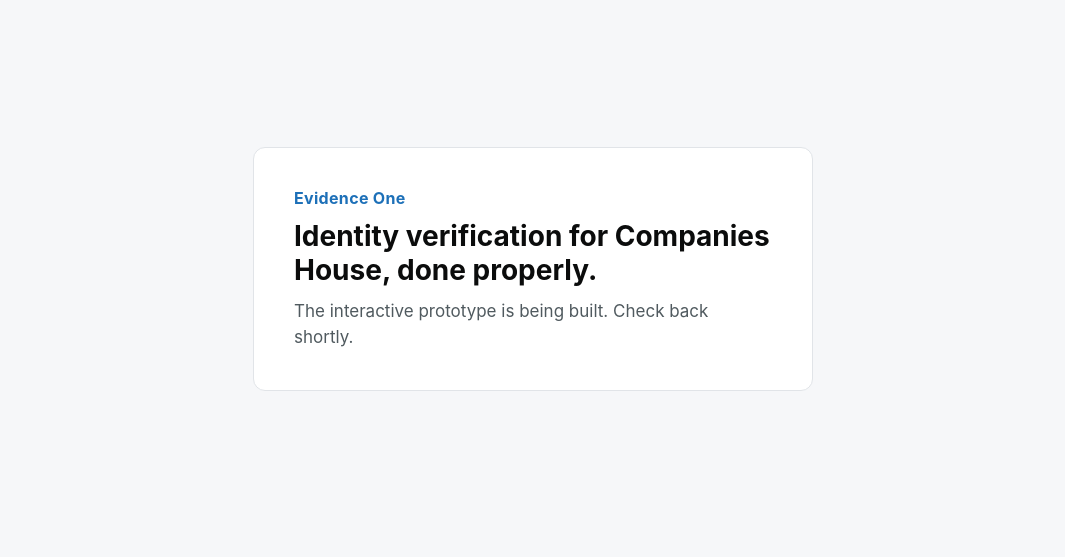
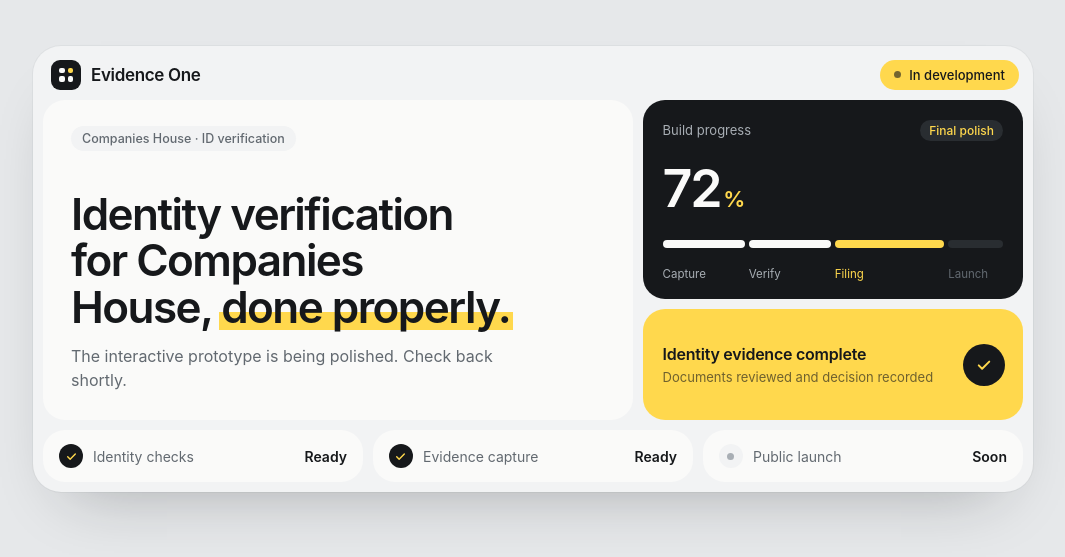
Before and after one commit to evidenceonecouk/EvidenceOne, a React (Vite) app: page / in a window 1280 px wide. Shown: the part 131-688 px from the top of the page, without its empty margins (107-1172 px from the left). Built offline with nearby package versions, Linux system fonts and the light colour scheme.

Commit message:
New Coming Soon Page

```diff
--- a/package.json
+++ b/package.json
@@ -10,6 +10,7 @@
     "preview": "vite preview"
   },
   "dependencies": {
+    "@vercel/analytics": "^2.0.1",
     "react": "^19.2.8",
     "react-dom": "^19.2.8"
   },
--- a/src/App.tsx
+++ b/src/App.tsx
@@ -1,11 +1,101 @@
+import { Analytics } from '@vercel/analytics/react'
+
+const stages = [
+  { label: 'Capture', state: 'done', grow: 3 },
+  { label: 'Verify', state: 'done', grow: 3 },
+  { label: 'Filing', state: 'active', grow: 4 },
+  { label: 'Launch', state: 'next', grow: 2 },
+] as const
+
+const stats = [
+  { k: 'Identity checks', v: 'Ready', done: true },
+  { k: 'Evidence capture', v: 'Ready', done: true },
+  { k: 'Public launch', v: 'Soon', done: false },
+]
+
+const Check = ({ size = 14 }: { size?: number }) => (
+  <svg viewBox="0 0 24 24" width={size} height={size} fill="none" stroke="currentColor" strokeWidth="2.6" strokeLinecap="round" strokeLinejoin="round" aria-hidden="true">
+    <path d="m5 12.5 4.5 4.5L19 7.5" />
+  </svg>
+)
+
 export default function App() {
   return (
-    <main className="shell">
-      <div className="card">
-        <p className="eyebrow">Evidence One</p>
-        <h1>Identity verification for Companies House, done properly.</h1>
-        <p className="lead">The interactive prototype is being built. Check back shortly.</p>
-      </div>
-    </main>
+    <>
+      <main className="shell">
+        <div className="frame">
+          <header className="top">
+            <div className="brand">
+              <span className="mark" aria-hidden="true">
+                <i /><i /><i /><i />
+              </span>
+              <span className="brand-name">Evidence One</span>
+            </div>
+            <span className="status">
+              <span className="dot" />
+              In development
+            </span>
+          </header>
+
+          <div className="bento">
+            <section className="card hero" aria-labelledby="title">
+              <p className="eyebrow">Companies House · ID verification</p>
+              <div>
+                <h1 id="title">
+                  Identity verification for Companies House, <mark>done properly.</mark>
+                </h1>
+                <p className="lead">The interactive prototype is being polished. Check back shortly.</p>
+              </div>
+            </section>
+
+            <section className="card progress" aria-label="Build progress">
+              <div className="pg-head">
+                <span>Build progress</span>
+                <span className="pg-tag">Final polish</span>
+              </div>
+              <p className="pg-value">72<small>%</small></p>
+              <div
+                className="segs"
+                role="progressbar"
+                aria-label="Build progress"
+                aria-valuemin={0}
+                aria-valuemax={100}
+                aria-valuenow={72}
+              >
+                {stages.map((s) => (
+                  <span key={s.label} className={`seg ${s.state}`} style={{ flexGrow: s.grow }} />
+                ))}
+              </div>
+              <div className="segs seg-labels" aria-hidden="true">
+                {stages.map((s) => (
+                  <span key={s.label} className={s.state} style={{ flexGrow: s.grow }}>{s.label}</span>
+                ))}
+              </div>
+            </section>
+
+            <section className="card note" aria-label="Evidence status">
+              <div>
+                <h2>Identity evidence complete</h2>
+                <p>Documents reviewed and decision recorded</p>
+              </div>
+              <span className="note-check"><Check size={18} /></span>
+            </section>
+
+            <section className="stats" aria-label="Status">
+              {stats.map((s) => (
+                <div key={s.k} className="card stat">
+                  <span className={`stat-icon ${s.done ? 'done' : ''}`}>
+                    {s.done ? <Check size={13} /> : <span className="stat-dot" />}
+                  </span>
+                  <span className="stat-k">{s.k}</span>
+                  <span className="stat-v">{s.v}</span>
+                </div>
+              ))}
+            </section>
+          </div>
+        </div>
+      </main>
+      <Analytics />
+    </>
   )
 }
--- a/src/index.css
+++ b/src/index.css
@@ -1,18 +1,136 @@
 :root {
-  --bg: #f6f7f9;
-  --surface: #ffffff;
-  --text: #0b0c0c;
-  --muted: #505a5f;
-  --accent: #1d70b8;
-  --border: #e1e4e8;
+  --charcoal: #16181b;
+  --graphite: #292d31;
+  --slate: #626970;
+  --silver: #a8aeb4;
+  --border: #d8dce0;
+  --mist: #f2f3f4;
+  --white: #fafaf9;
+  --hl: #ffd84d;
+  --hl-wash: #fff5b8;
+  --ease: cubic-bezier(.2, .8, .2, 1);
   font-family: Inter, system-ui, -apple-system, "Segoe UI", sans-serif;
-  color: var(--text);
-  background: var(--bg);
+  color: var(--charcoal);
+  background: #e6e8ea;
+  -webkit-font-smoothing: antialiased;
 }
 * { box-sizing: border-box; }
-body { margin: 0; min-height: 100vh; }
-.shell { min-height: 100vh; display: grid; place-items: center; padding: 16px; }
-.card { max-width: 560px; background: var(--surface); border: 1px solid var(--border); border-radius: 12px; padding: 40px; }
-.eyebrow { margin: 0 0 12px; font-weight: 700; color: var(--accent); letter-spacing: .02em; }
-h1 { margin: 0 0 12px; font-size: 28px; line-height: 1.2; }
-.lead { margin: 0; color: var(--muted); font-size: 17px; line-height: 1.5; }
+body { margin: 0; background: #e6e8ea; }
+h1, h2, p { margin: 0; }
+
+.shell { min-height: 100vh; min-height: 100dvh; display: grid; place-items: center; padding: 16px; }
+
+.frame {
+  width: 100%; max-width: 1000px; padding: 10px; display: grid; gap: 10px;
+  background: var(--mist); border-radius: 28px;
+  box-shadow: 0 32px 64px -36px rgba(22, 24, 27, .32), 0 0 0 1px rgba(22, 24, 27, .04);
+}
+
+/* Header */
+.top { display: flex; align-items: center; justify-content: space-between; gap: 12px; padding: 4px 4px 0 8px; }
+.brand { display: flex; align-items: center; gap: 10px; }
+.mark {
+  width: 30px; height: 30px; border-radius: 9px; background: var(--charcoal);
+  display: grid; grid-template-columns: 1fr 1fr; gap: 3px; padding: 8px;
+}
+.mark i { background: var(--white); border-radius: 2px; }
+.mark i:nth-child(2) { background: var(--hl); }
+.brand-name { font-size: 17px; font-weight: 600; letter-spacing: -.02em; }
+.status {
+  display: inline-flex; align-items: center; gap: 8px; padding: 7px 14px; border-radius: 999px;
+  background: var(--hl); font-size: 13px; font-weight: 550; white-space: nowrap;
+}
+.dot { width: 7px; height: 7px; border-radius: 50%; background: var(--charcoal); animation: blink 2s ease-in-out infinite; }
+@keyframes blink { 50% { opacity: .25; } }
+
+/* Bento */
+.bento {
+  display: grid; gap: 10px;
+  grid-template-columns: minmax(0, 1.55fr) minmax(0, 1fr);
+  grid-template-areas: "hero progress" "hero note" "stats stats";
+}
+.card { background: var(--white); border-radius: 22px; animation: rise .6s var(--ease) both; }
+.hero { grid-area: hero; }
+.progress { grid-area: progress; animation-delay: .06s; }
+.note { grid-area: note; animation-delay: .12s; }
+.stats { grid-area: stats; }
+@keyframes rise { from { opacity: 0; transform: translateY(10px); } }
+
+/* Hero */
+.hero { display: flex; flex-direction: column; justify-content: space-between; gap: 40px; padding: 26px 28px 28px; }
+.eyebrow {
+  align-self: flex-start; padding: 5px 11px; border-radius: 999px;
+  background: var(--mist); color: var(--slate); font-size: 12.5px; font-weight: 500;
+}
+h1 { font-size: clamp(28px, 4.2vw, 44px); line-height: 1.06; letter-spacing: -.035em; font-weight: 600; text-wrap: balance; }
+h1 mark {
+  color: inherit; padding: 0 .06em; margin: 0 -.06em;
+  background: linear-gradient(transparent 60%, var(--hl) 60% 92%, transparent 92%) no-repeat;
+  background-size: 0 100%;
+  animation: sweep .8s .45s var(--ease) forwards;
+}
+@keyframes sweep { to { background-size: 100% 100%; } }
+.lead { margin-top: 14px; color: var(--slate); font-size: 16px; line-height: 1.5; max-width: 42ch; }
+
+/* Progress (dark) */
+.progress { background: var(--charcoal); color: var(--white); padding: 20px 20px 18px; display: flex; flex-direction: column; justify-content: space-between; }
+.pg-head { display: flex; justify-content: space-between; align-items: center; font-size: 13px; color: var(--silver); }
+.pg-tag { padding: 3px 9px; border-radius: 999px; background: var(--graphite); color: var(--hl); font-size: 12px; font-weight: 500; }
+.pg-value { margin: 14px 0 16px; font-size: 52px; font-weight: 600; letter-spacing: -.045em; line-height: .9; }
+.pg-value small { font-size: 22px; margin-left: 3px; color: var(--hl); letter-spacing: 0; }
+.segs { display: flex; gap: 4px; }
+.seg { height: 8px; flex-basis: 0; border-radius: 999px; background: var(--graphite); transform-origin: left; animation: grow .8s .25s var(--ease) both; }
+.seg.done { background: var(--white); }
+.seg.active { background: var(--hl); position: relative; overflow: hidden; }
+.seg.active::after {
+  content: ""; position: absolute; inset: 0;
+  background: linear-gradient(100deg, transparent 30%, rgba(255, 255, 255, .7) 50%, transparent 70%);
+  transform: translateX(-100%); animation: sheen 2.4s 1.1s ease-in-out infinite;
+}
+@keyframes grow { from { transform: scaleX(0); } }
+@keyframes sheen { to { transform: translateX(100%); } }
+.seg-labels { margin-top: 8px; }
+.seg-labels span { flex-basis: 0; min-width: 0; font-size: 11.5px; color: var(--slate); white-space: nowrap; overflow: hidden; text-overflow: ellipsis; }
+.seg-labels .done { color: var(--silver); }
+.seg-labels .active { color: var(--hl); }
+
+/* Note (highlighter) */
+.note { background: var(--hl); display: flex; align-items: center; justify-content: space-between; gap: 14px; padding: 18px 18px 18px 20px; }
+.note h2 { font-size: 16px; font-weight: 600; letter-spacing: -.015em; }
+.note p { margin-top: 4px; font-size: 13px; color: rgba(22, 24, 27, .62); line-height: 1.4; }
+.note-check { flex: none; display: grid; place-items: center; width: 42px; height: 42px; border-radius: 50%; background: var(--charcoal); color: var(--hl); }
+
+/* Stats */
+.stats { display: grid; grid-template-columns: repeat(3, minmax(0, 1fr)); gap: 10px; }
+.stat { display: flex; align-items: center; gap: 10px; padding: 14px 16px; animation-delay: .18s; }
+.stat-icon { flex: none; display: grid; place-items: center; width: 24px; height: 24px; border-radius: 50%; background: var(--mist); color: var(--charcoal); }
+.stat-icon.done { background: var(--charcoal); color: var(--hl); }
+.stat-dot { width: 7px; height: 7px; border-radius: 50%; background: var(--silver); }
+.stat-k { font-size: 14px; color: var(--slate); white-space: nowrap; overflow: hidden; text-overflow: ellipsis; }
+.stat-v { margin-left: auto; font-size: 14px; font-weight: 600; }
+
+/* Short laptop screens */
+@media (max-height: 720px) and (min-width: 721px) {
+  .hero { gap: 24px; padding: 22px 24px; }
+  h1 { font-size: clamp(26px, 3.6vw, 38px); }
+  .pg-value { font-size: 44px; margin: 10px 0 12px; }
+}
+
+/* Phones */
+@media (max-width: 720px) {
+  .shell { padding: 10px; place-items: start center; }
+  .frame { border-radius: 24px; padding: 8px; gap: 8px; }
+  .bento { gap: 8px; grid-template-columns: minmax(0, 1fr); grid-template-areas: "hero" "progress" "note" "stats"; }
+  .hero { gap: 28px; padding: 20px; }
+  .lead { font-size: 15px; }
+  .progress { padding: 18px; }
+  .pg-value { font-size: 44px; margin: 10px 0 14px; }
+  .stats { grid-template-columns: minmax(0, 1fr); gap: 0; background: var(--white); border-radius: 22px; overflow: hidden; }
+  .stats .stat { border-radius: 0; padding: 12px 16px; }
+  .stats .stat + .stat { box-shadow: inset 0 1px 0 var(--mist); }
+}
+
+@media (prefers-reduced-motion: reduce) {
+  *, *::before, *::after { animation: none !important; }
+  h1 mark { background-size: 100% 100%; }
+}
```
Also changed, not shown: 2 other files (tests, documents, lock files or other folders).
